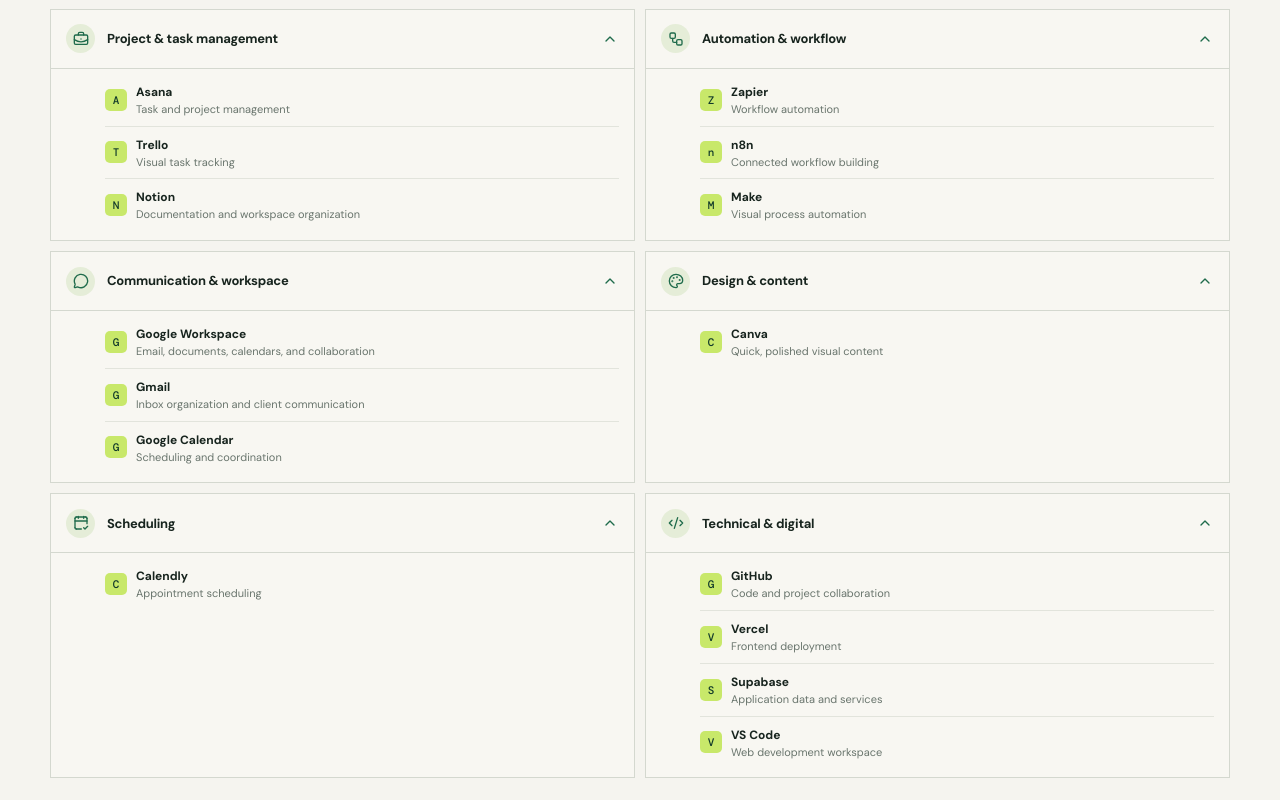
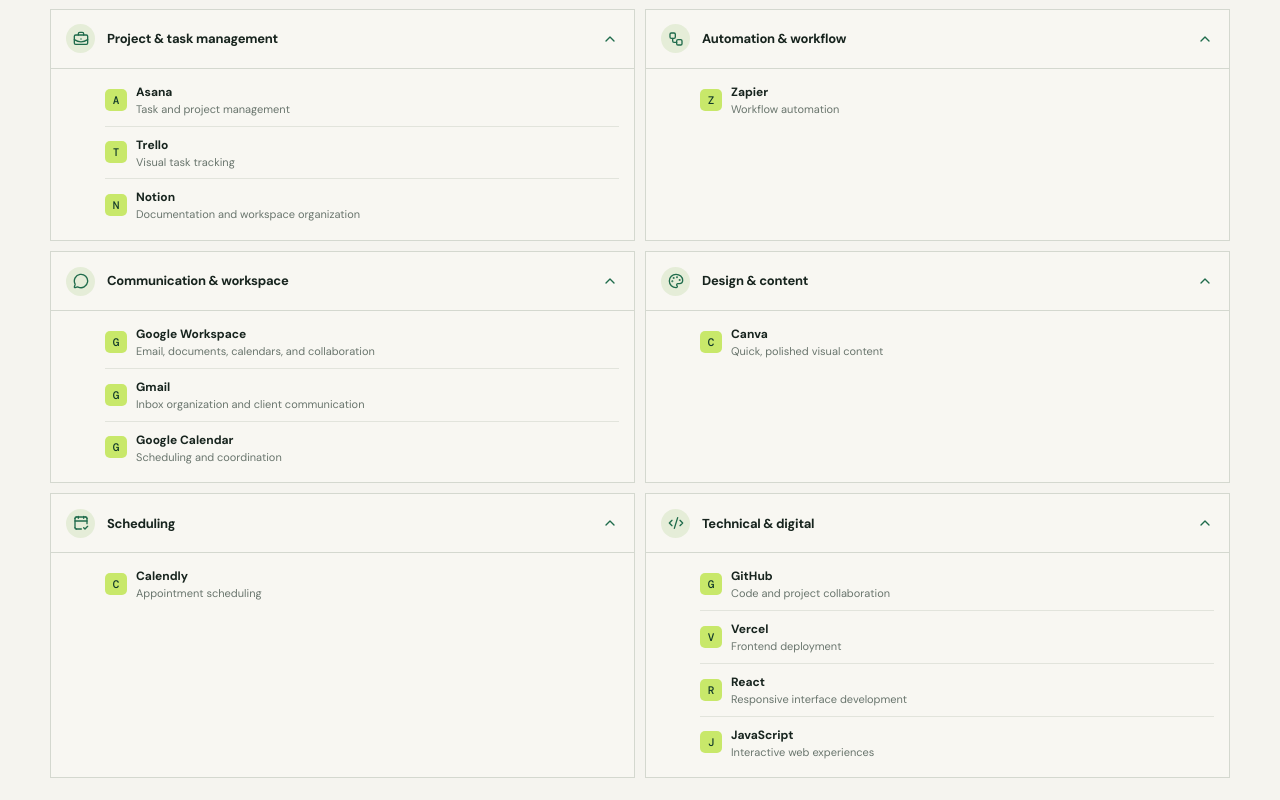
Before and after one commit to BigTrevor1234/trevor-portfolio-redesign, a React (Vite) app: page / in a window 1280 px wide. Shown: the part 3580-4380 px from the top of the page. Built offline with nearby package versions, Linux system fonts and the light colour scheme; a web font is replaced by a local one.

Commit message:
Keep toolkit claims evidence based

```diff
--- a/src/main.jsx
+++ b/src/main.jsx
@@ -75,11 +75,11 @@ const skills = [
 
 const virtualSupportTools = [
   { category: "Project & task management", icon: BriefcaseBusiness, tools: [["Asana", "Task and project management"], ["Trello", "Visual task tracking"], ["Notion", "Documentation and workspace organization"]] },
-  { category: "Automation & workflow", icon: Workflow, tools: [["Zapier", "Workflow automation"], ["n8n", "Connected workflow building"], ["Make", "Visual process automation"]] },
+  { category: "Automation & workflow", icon: Workflow, tools: [["Zapier", "Workflow automation"]] },
   { category: "Communication & workspace", icon: MessageCircle, tools: [["Google Workspace", "Email, documents, calendars, and collaboration"], ["Gmail", "Inbox organization and client communication"], ["Google Calendar", "Scheduling and coordination"]] },
   { category: "Design & content", icon: Palette, tools: [["Canva", "Quick, polished visual content"]] },
   { category: "Scheduling", icon: CalendarCheck2, tools: [["Calendly", "Appointment scheduling"]] },
-  { category: "Technical & digital", icon: Code2, tools: [["GitHub", "Code and project collaboration"], ["Vercel", "Frontend deployment"], ["Supabase", "Application data and services"], ["VS Code", "Web development workspace"]] },
+  { category: "Technical & digital", icon: Code2, tools: [["GitHub", "Code and project collaboration"], ["Vercel", "Frontend deployment"], ["React", "Responsive interface development"], ["JavaScript", "Interactive web experiences"]] },
 ];
 
 const navItems = [
```
